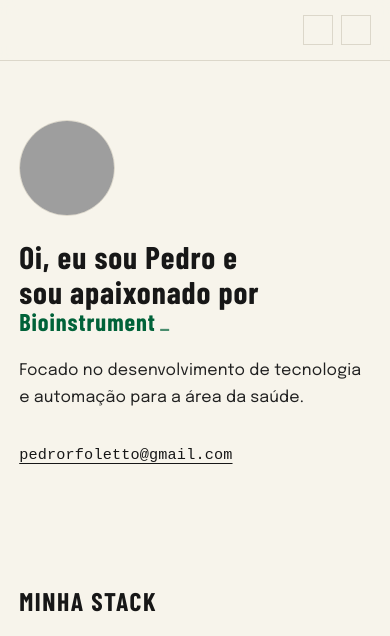
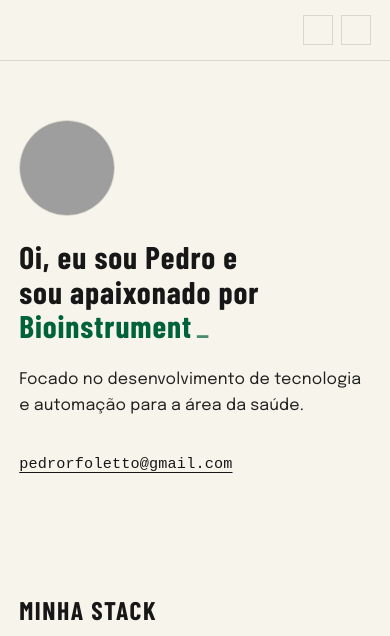
Before and after one commit to pedrofoletto/pedrofoletto.github.io, a website built with Vite: page index.html in a window 390 px wide. Shown: the top 636 px of the page. Built offline with nearby package versions, Linux system fonts and the light colour scheme; grey boxes are pictures that could not be loaded; some icons are missing; a web font is replaced by a local one.

Commit message:
fix: responsividade letreiro

```diff
--- a/css/components.css
+++ b/css/components.css
@@ -855,6 +855,9 @@
   display: block;
   min-height: 1.2em;
   white-space: nowrap;
+  font-family: inherit;
+  font-size: inherit;
+  letter-spacing: inherit;
 }
 
 #typewriter-text {
@@ -877,9 +880,7 @@
     font-size: clamp(1.6rem, 6vw + 0.5rem, 2.2rem);
     letter-spacing: 0.03em;
   }
-  .typewriter-wrapper {
-    font-size: clamp(1.3rem, 5vw + 0.3rem, 1.8rem);
-  }
+
   .hero-lead {
     font-size: var(--text-base);
   }
```
